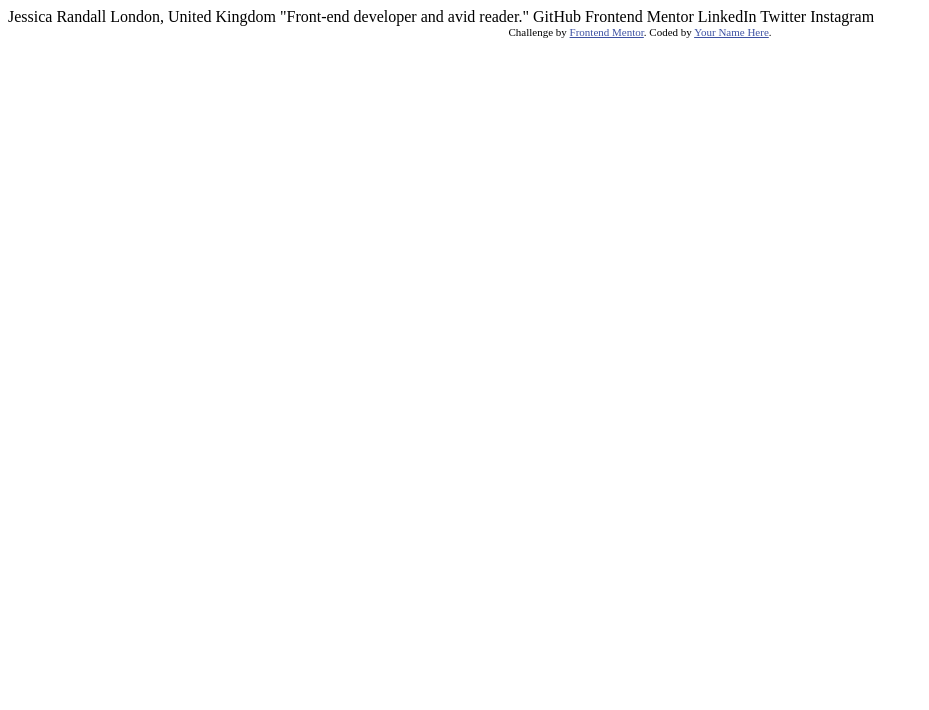
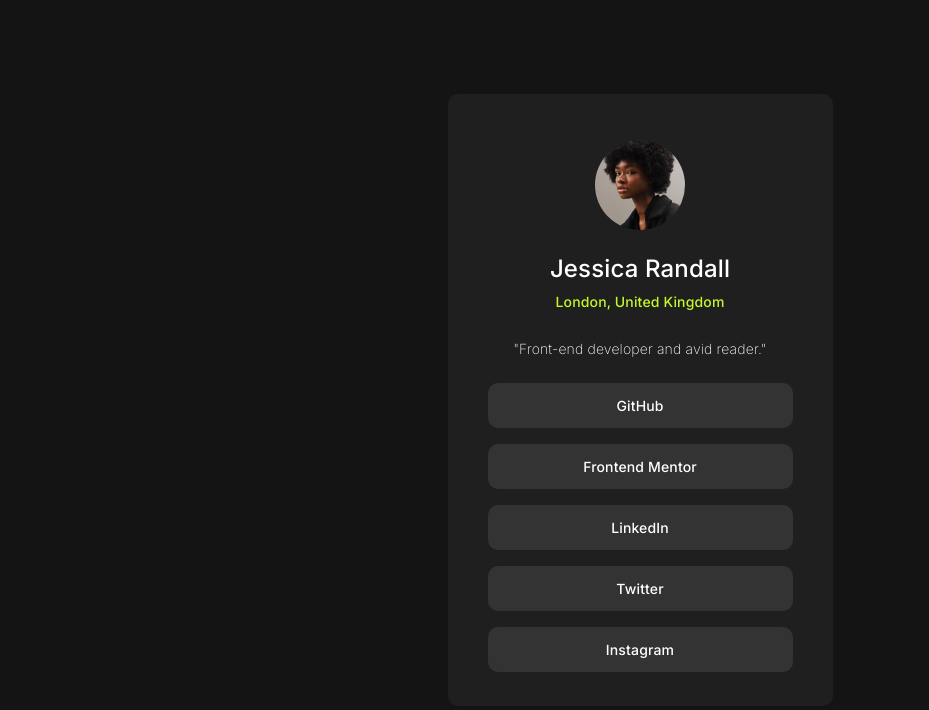
Before and after one commit to KarlaXBT/social-links-card, a plain HTML site: page index.html in a window 1280 px wide. Shown: the whole page, without its empty margins (0-929 px from the left). Drawn offline with Linux system fonts and the light colour scheme.

Commit message:
Finished the project

```diff
--- a/index.html
+++ b/index.html
@@ -1,34 +1,39 @@
 <!DOCTYPE html>
 <html lang="en">
-<head>
-  <meta charset="UTF-8">
-  <meta name="viewport" content="width=device-width, initial-scale=1.0"> <!-- displays site properly based on user's device -->
+  <head>
+    <meta charset="UTF-8" />
+    <meta name="viewport" content="width=device-width, initial-scale=1.0" />
+    <!-- displays site properly based on user's device -->
 
-  <link rel="icon" type="image/png" sizes="32x32" href="./assets/images/favicon-32x32.png">
-
-  <title>Frontend Mentor | Social links profile</title>
-
-  <!-- Feel free to remove these styles or customise in your own stylesheet 👍 -->
-  <style>
-    .attribution { font-size: 11px; text-align: center; }
-    .attribution a { color: hsl(228, 45%, 44%); }
-  </style>
-</head>
-<body>
-
-  Jessica Randall
-  London, United Kingdom
-  "Front-end developer and avid reader."
-
-  GitHub
-  Frontend Mentor
-  LinkedIn
-  Twitter
-  Instagram
-
-  <div class="attribution">
-    Challenge by <a href="https://www.frontendmentor.io?ref=challenge" target="_blank">Frontend Mentor</a>.
-    Coded by <a href="#">Your Name Here</a>.
-  </div>
-</body>
+    <link
+      rel="icon"
+      type="image/png"
+      sizes="32x32"
+      href="./assets/images/favicon-32x32.png"
+    />
+    <link rel="stylesheet" href="styles.css" />
+    <title>Frontend Mentor | Social links profile</title>
+  </head>
+  <body>
+    <main class="card">
+      <section class="card__description">
+        <figure>
+          <img
+            src="assets/images/avatar-jessica.jpeg"
+            alt="Picture of Jessica"
+          />
+          <figcaption>Jessica Randall</figcaption>
+        </figure>
+        <p class="card__location">London, United Kingdom</p>
+        <p class="card__interests">"Front-end developer and avid reader."</p>
+      </section>
+      <section class="card__links">
+        <a href="https://github.com/">GitHub</a>
+        <a href="https://www.frontendmentor.io/">Frontend Mentor</a>
+        <a href="https://www.linkedin.com/">LinkedIn</a>
+        <a href="https://twitter.com/">Twitter</a>
+        <a href="https://www.instagram.com/">Instagram </a>
+      </section>
+    </main>
+  </body>
 </html>
--- /dev/null
+++ b/styles.css
@@ -0,0 +1,96 @@
+@import url("https://fonts.googleapis.com/css2?family=Inter:wght@100..900&display=swap");
+
+:root {
+  --green: hsl(75, 94%, 57%);
+  --white: hsl(0, 0%, 100%);
+  --grey: hsl(0, 0%, 20%);
+  --dark-grey: hsl(0, 0%, 12%);
+  --off-black: hsl(0, 0%, 8%);
+}
+
+* {
+  margin: 0;
+  padding: 0;
+  box-sizing: border-box;
+}
+
+body {
+  width: 100%;
+  height: 100vh;
+  display: flex;
+  background-color: var(--off-black);
+  color: var(--white);
+  font-family: "Inter", sans-serif;
+  font-size: 16px;
+  letter-spacing: 0.15px;
+}
+
+.card {
+  margin: auto;
+  width: 385px;
+  height: 612px;
+  background-color: var(--dark-grey);
+  /* background-color: antiquewhite; */
+  padding: 40px;
+  border-radius: 10px;
+  display: flex;
+  flex-direction: column;
+}
+
+.card__description {
+  text-align: center;
+}
+
+.card__description img {
+  height: 90px;
+  width: 90px;
+  border-radius: 100%;
+  margin: 6px auto 24px auto;
+  display: block;
+}
+
+figcaption {
+  font-size: 24px;
+  font-weight: 500;
+  margin-bottom: 10px;
+}
+
+.card__location {
+  color: var(--green);
+  font-size: 14px;
+  margin-bottom: 30px;
+  font-weight: 500;
+}
+
+.card__interests {
+  font-size: 14px;
+  font-weight: 200;
+  margin-bottom: 26px;
+}
+
+.card__links {
+  display: flex;
+  flex-flow: column;
+  justify-content: space-between;
+}
+
+.card__links a {
+  display: block;
+  height: 45px;
+  background-color: var(--grey);
+  display: flex;
+  align-items: center;
+  justify-content: center;
+  color: var(--white);
+  text-decoration: none;
+  font-size: 14px;
+  font-weight: 500;
+  border-radius: 10px;
+  margin-bottom: 16px;
+}
+
+.card__links a:hover {
+  background-color: var(--green);
+  cursor: pointer;
+  color: var(--dark-grey);
+}
```
